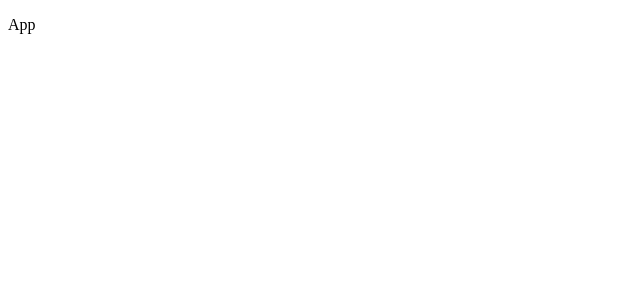
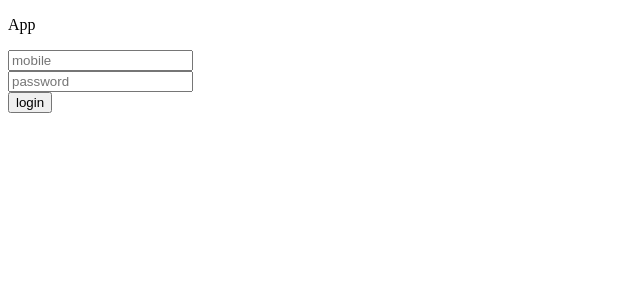
Before and after one commit to zevocorporation/Writer-App, a React (Create React App) app: page / in a window 1280 px wide. Shown: the top 300 px of the page, without its empty margins (0-640 px from the left). Built offline with nearby package versions, Linux system fonts and the light colour scheme.

Commit message:
finished button component

```diff
--- a/src/App.js
+++ b/src/App.js
@@ -1,12 +1,15 @@
 import React from 'react';
-import Input from './components/input';
+// import Input from './components/input';
+import Login from './components/login';
 
 
 function App() {
   return (
     <div>
       <p>App</p>
-      <Input type='h' />
+      {/* <Input type='h' /> */}
+      <Login />
+
     </div>
   );
 }
--- a/src/components/button.js
+++ b/src/components/button.js
@@ -1,11 +1,18 @@
 import React from 'react';
 
-function Button(props) {
-  const renderButton=<button value={this.props}></button>
-  return(
-    <div>
-      {renderButton}
-    </div>
-  )
+function Button(props){
+const renderbutton=<button>{props.value}</button>
+
+    return(
+      <div>
+        {renderbutton}
+      </div>
+
+    )
+
 }
+
+
+
+
 export default Button;
--- a/src/components/input.js
+++ b/src/components/input.js
@@ -8,9 +8,9 @@ function Input(props) {
 
     return (
            <div>
-                {(props.type==='text') && renderTextInput}
-                {(props.type==='number') && renderMobileInput }
-                {(props.type==='password') && renderPasswordInput}
+                {(props.type=='text') && renderTextInput}
+                {(props.type=='number') && renderMobileInput }
+                {(props.type=='password') && renderPasswordInput}
            </div>
     )
 }
--- a/src/components/login.js
+++ b/src/components/login.js
@@ -8,7 +8,7 @@ function login() {
 
         <Input type='number' />
         <Input type='password' />
-        <Button type='login' />
+        <Button value='login' />
 
       </div>
     );
```
